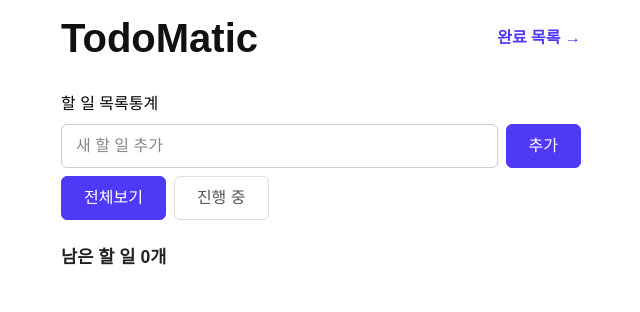
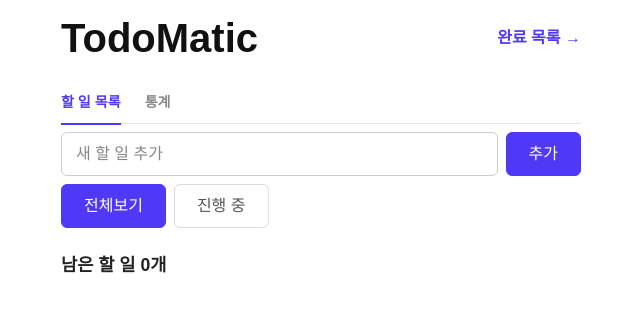
Before and after one commit to Leets-Official/8th-FE-Zero100, a React (Vite) app: page / in a window 1280 px wide. Shown: the top 312 px of the page, without its empty margins (319-959 px from the left). Built offline with nearby package versions, Linux system fonts and the light colour scheme.

Commit message:
refactor: 탭을 TabMenu 컴포넌트로 분리하고 스타일 적용

```diff
--- /dev/null
+++ b/src/components/TabMenu.jsx
@@ -0,0 +1,31 @@
+const TABS = [
+  { id: 'list', label: '할 일 목록' },
+  { id: 'stats', label: '통계' },
+];
+
+function TabMenu(props) {
+  return (
+    <div role="tablist" className="flex gap-6 border-b-[1.5px] border-[#e5e5e5]">
+      {TABS.map((tab) => {
+        const isActive = props.current === tab.id;
+
+        return (
+          <button
+            key={tab.id}
+            type="button"
+            role="tab"
+            aria-selected={isActive}
+            onClick={() => props.onChange(tab.id)}
+            className={`-mb-[1.5px] cursor-pointer border-b-2 pb-[9.4px] text-[14.08px] leading-[1.5] font-semibold ${
+              isActive ? 'border-indigo-600 text-indigo-600' : 'border-transparent text-[#888]'
+            }`}
+          >
+            {tab.label}
+          </button>
+        );
+      })}
+    </div>
+  );
+}
+
+export default TabMenu;
--- a/src/pages/HomePage.jsx
+++ b/src/pages/HomePage.jsx
@@ -4,6 +4,7 @@ import FilterButtons from '../components/todo/FilterButtons';
 import TodoItem from '../components/todo/TodoItem';
 import TodoStats from '../components/todo/TodoStats';
 import PageHeader from '../components/PageHeader';
+import TabMenu from '../components/TabMenu';
 
 function HomePage(props) {
   const [tab, setTab] = useState('list');
@@ -16,13 +17,6 @@ function HomePage(props) {
 
   const remainingCount = props.tasks.filter((task) => task.done === false).length;
 
-  const tabMenu = (
-    <div>
-      <button onClick={() => setTab('list')}>할 일 목록</button>
-      <button onClick={() => setTab('stats')}>통계</button>
-    </div>
-  );
-
   return (
     <main className="mx-auto flex max-w-[536px] flex-col gap-6 p-2">
       <PageHeader title="TodoMatic" linkTo="/completed" linkText="완료 목록 &rarr;" />
@@ -30,7 +24,7 @@ function HomePage(props) {
       {tab === 'list' ? (
         <>
           <section className="flex flex-col gap-2">
-            {tabMenu}
+            <TabMenu current={tab} onChange={setTab} />
             <Input newWork={props.onAdd} />
             <FilterButtons filter={displayWork} onChange={setDisplayWork} />
           </section>
@@ -54,7 +48,7 @@ function HomePage(props) {
         </>
       ) : (
         <section className="flex flex-col gap-2">
-          {tabMenu}
+          <TabMenu current={tab} onChange={setTab} />
           <TodoStats tasks={props.tasks} />
         </section>
       )}
```
